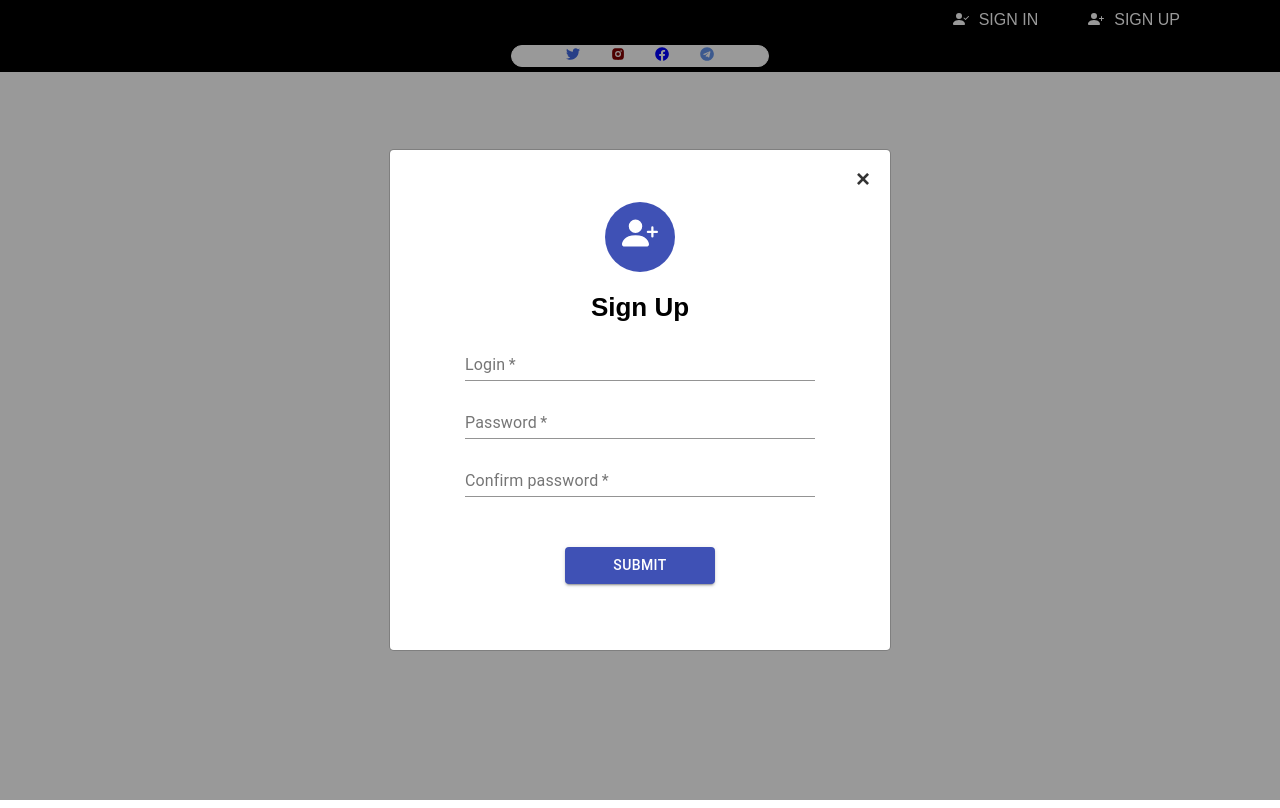
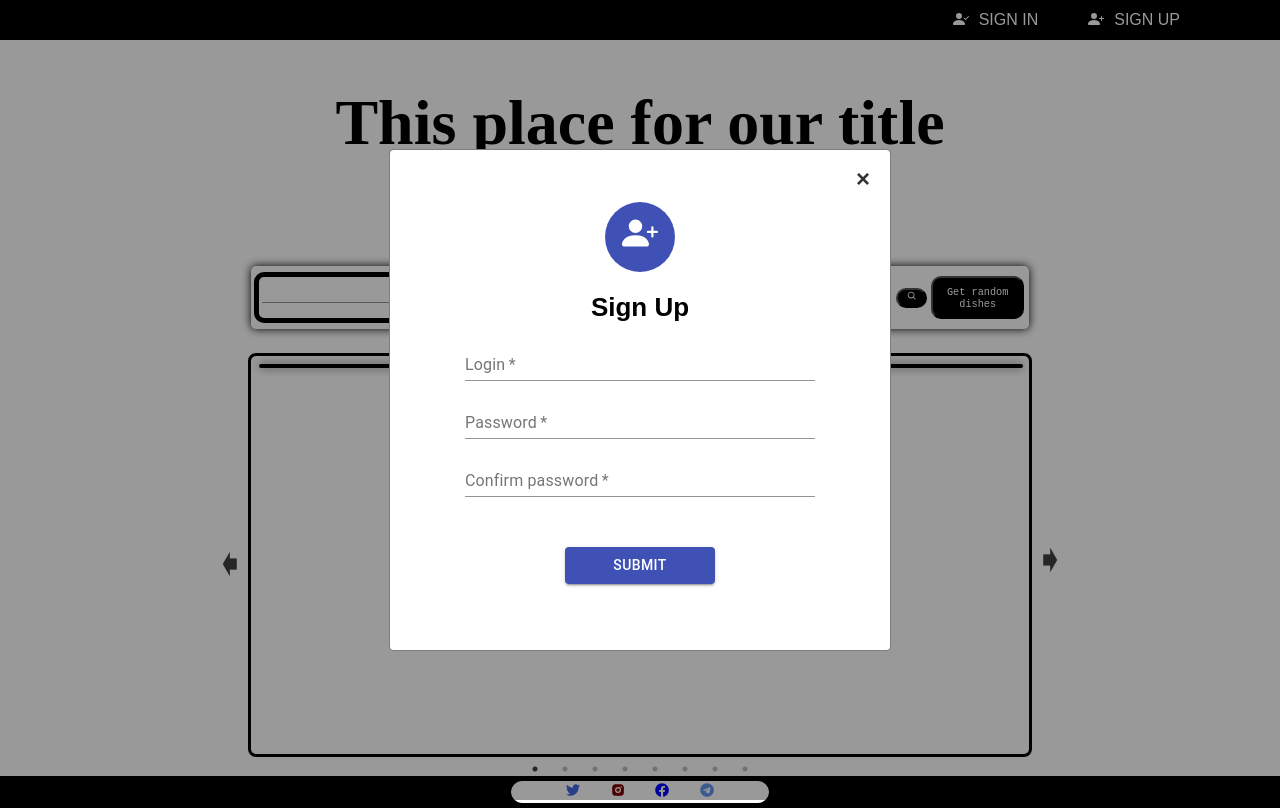
Before and after one commit to nazlukyanovich/recipes-food, a React app: page /signup in a window 1280 px wide. Built offline with nearby package versions, Linux system fonts and the light colour scheme; grey boxes are pictures that could not be loaded; the HTML template or start-up script is replaced by a standard one.

Commit message:
add variable path for HomePage

```diff
--- a/front/App.tsx
+++ b/front/App.tsx
@@ -28,7 +28,7 @@ export const App: React.FunctionComponent = () => (
     </Switch>
     <div className="body-container">
       <Switch>
-        <Route exact path="/" component={HomePage} />
+        <Route path="/(|signin|signup)" component={HomePage} />
         <Route path="/searchResults" component={ResultsPage} />
       </Switch>
     </div>
```
